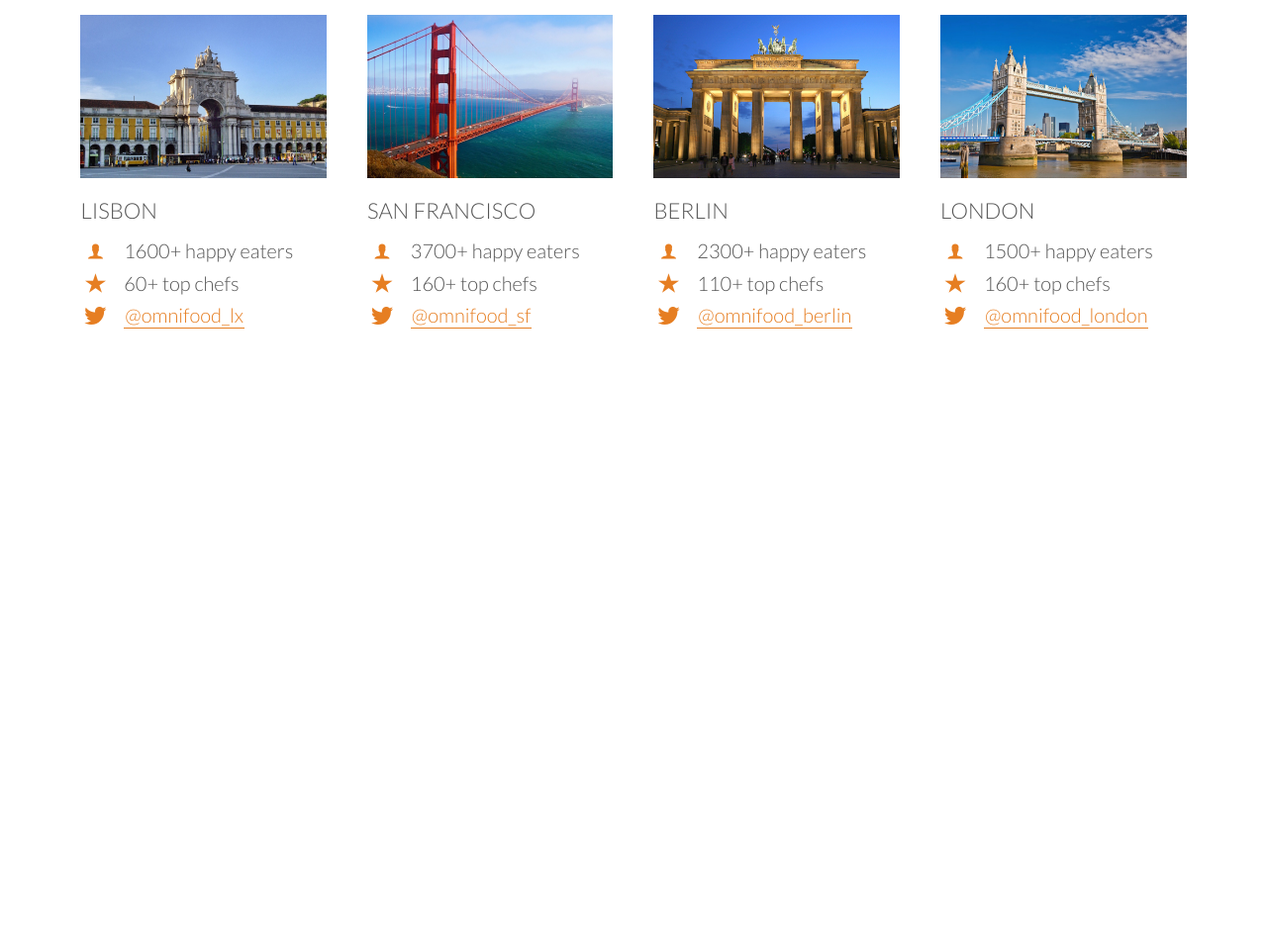
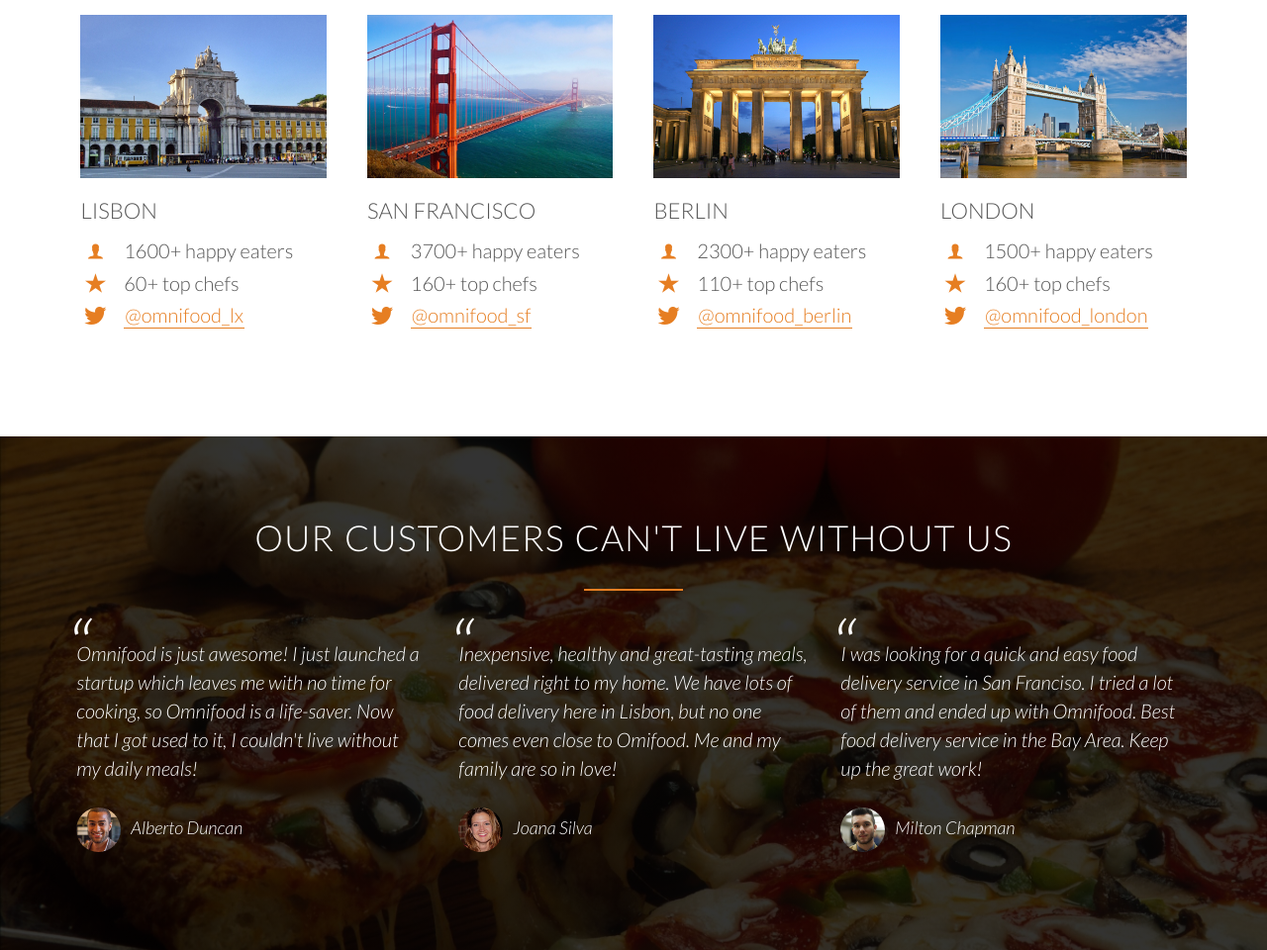
Before and after one commit to Hustada/udemy_omnifood, a plain HTML site: page index.html in a window 1280 px wide. Shown: the part 2943-3903 px from the top of the page at 99% size. Before the commit the page ends 3384 px from the top, so only its background shows below. Drawn offline with Linux system fonts and the light colour scheme; files whose address does not match are found by name.

Commit message:
testimonials

```diff
--- a/index.html
+++ b/index.html
@@ -215,5 +215,31 @@
 				</div>
 
 			</section>
+
+			<section class="section-testimonials">
+				<div class="row">
+					<h2>Our customers can't live without us</h2>
+				</div>
+				<div class="row">
+					<div class="col span-1-of-3">
+						<blockquote>Omnifood is just awesome! I just launched a startup which leaves me with no time for cooking, so Omnifood is a life-saver. Now that I got used to it, I couldn't live without my daily meals!
+						<cite><img src="resources/img/customer-1.jpg" alt="">Alberto Duncan</cite>
+						</blockquote>
+
+					</div>
+					<div class="col span-1-of-3">
+						<blockquote>
+						Inexpensive, healthy and great-tasting meals, delivered right to my home. We have lots of food delivery here in Lisbon, but no one comes even close to Omifood. Me and my family are so in love!
+						<cite><img src="resources/img/customer-2.jpg" alt="">Joana Silva</cite>
+						</blockquote>
+					</div>
+					<div class="col span-1-of-3">
+						<blockquote>
+						I was looking for a quick and easy food delivery service in San Franciso. I tried a lot of them and ended up with Omnifood. Best food delivery service in the Bay Area. Keep up the great work!
+						<cite><img src="resources/img/customer-3.jpg" alt="">Milton Chapman</cite>
+						</blockquote>
+					</div>
+				</div>
+			</section>
 		</body>
 </html>
--- a/resources/css/style.css
+++ b/resources/css/style.css
@@ -298,7 +298,7 @@
 
 
 /***************************/
-/* MEALS */
+/* HOW IT WORKS */
 /**************************/
 
 
@@ -344,6 +344,11 @@
 
 }
 
+.btn-app:link,
+.bnt-app:visited {
+	border: none;
+}
+
 .btn-app img {
 	height: 50px;
 	width: auto;
@@ -363,3 +368,48 @@
 .city-feature {
 	margin-bottom: 5px;
 }
+
+/***************************/
+/* TESTIMONIALS */
+/**************************/
+
+.section-testimonials {
+	background-image: linear-gradient(rgba(0, 0, 0, 0.8), rgba(0, 0, 0, 0.8)), url(img/back-customers.jpg);
+	background-size: cover;
+	color: #fff;
+	background-attachment: fixed;
+}
+
+blockquote {
+	padding: 2%;
+	font-style: italic;
+	line-height: 145%;
+	position: relative;
+}
+
+blockquote:before {
+	content: "\201C";
+	font-size: 400%;
+	display: block;
+	position: absolute;
+	top: 0;
+	left: -3px;
+}
+
+cite {
+	font-size: 90%;
+	margin-top: 25px;
+	display: block;
+}
+
+cite:before {
+	content: ;
+
+}
+
+cite img {
+	height: 45px;
+	border-radius: 50%;
+	margin-right: 10px;
+	vertical-align: middle;
+}
```
Also changed, not shown: resources/css/img/back-customers.jpg (added), 3 other files.
